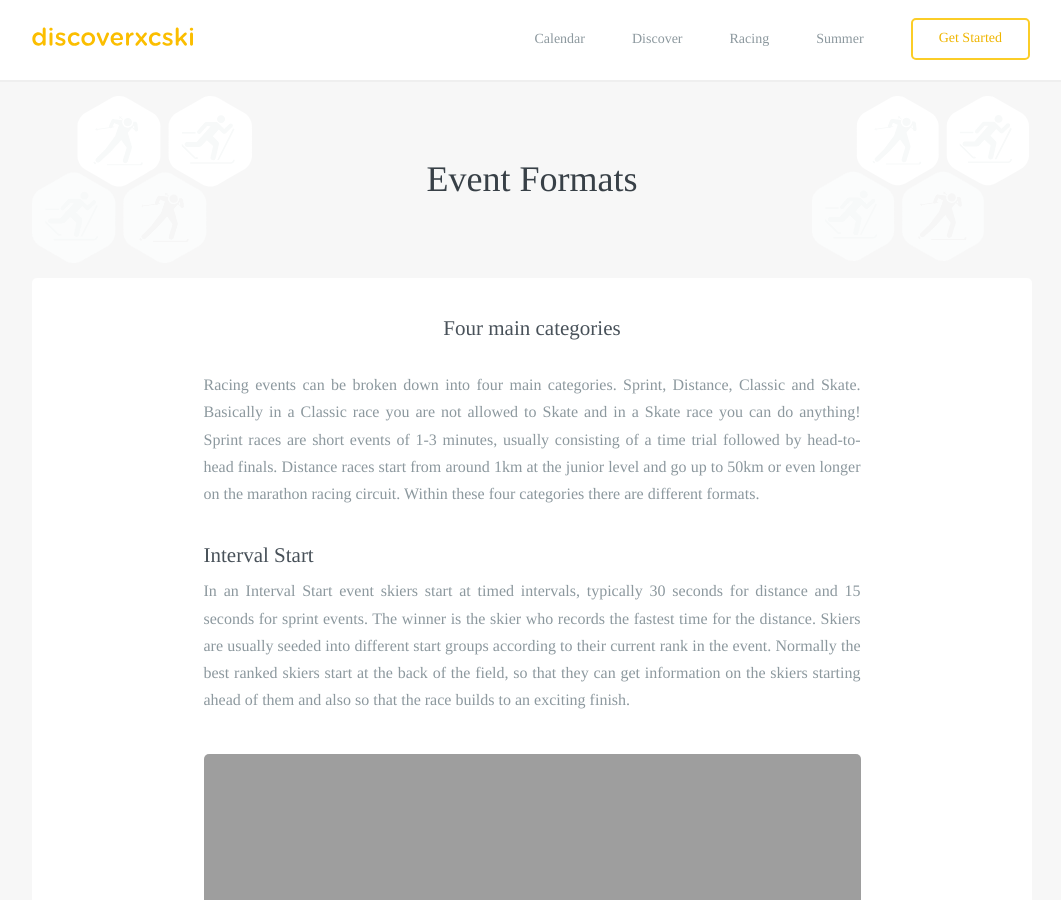
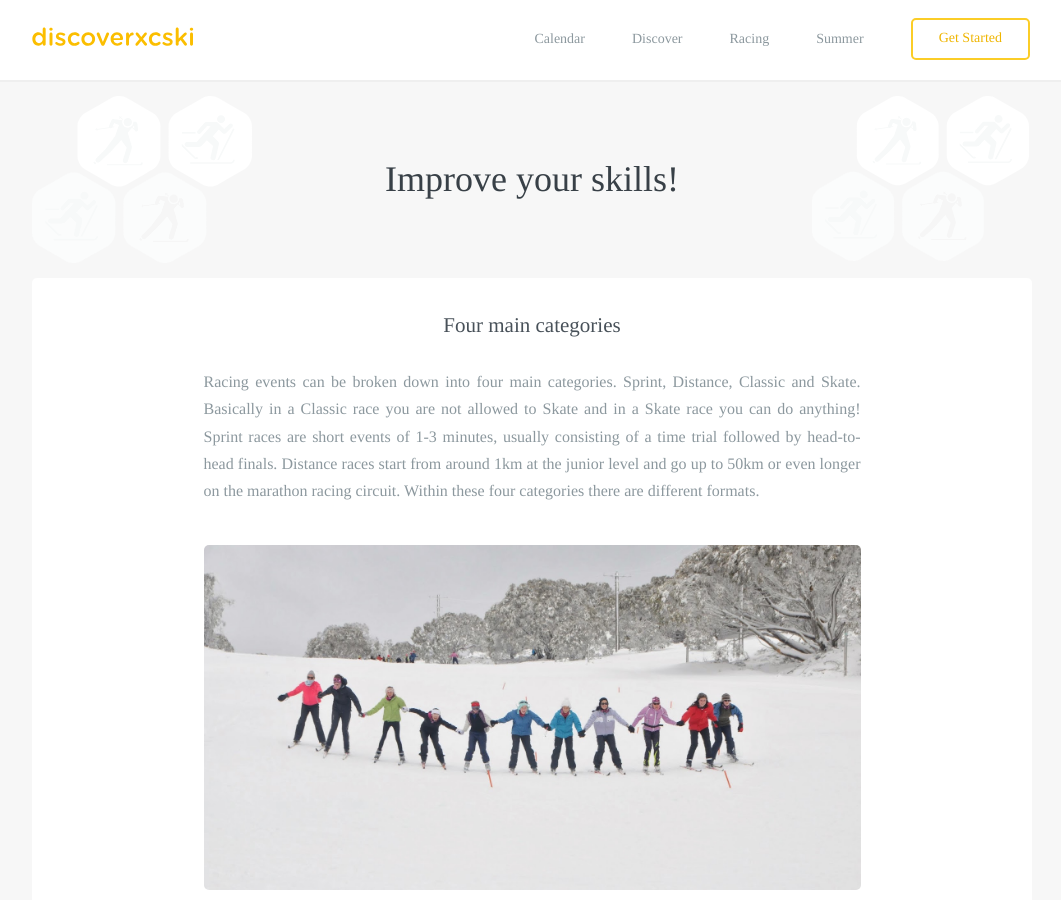
Before and after one commit to robcatto/robcatto.github.io, a Jekyll site: the page built from racing/event-formats/index.html, in a window 1280 px wide and 900 px high. Shown: the whole window, without its empty margins (108-1169 px from the left). Built offline with Jekyll 4.4.1, drawn with Linux system fonts in a browser that asks for light colours; some web fonts are replaced; Markdown is read by kramdown in place of the engine named in the settings.

Commit message:
Update index.html

```diff
--- a/racing/event-formats/index.html
+++ b/racing/event-formats/index.html
@@ -12,7 +12,7 @@ layout: default
             </div>
 
             <section>
-                <h1>Event Formats</h1>
+                <h1>Improve your skills!</h1>
             </section>
 
 
@@ -28,87 +28,96 @@ layout: default
 
 
 
-                <section class="mobile_section" style="padding-bottom: 40px">
-                        <section style="margin-bottom: 40px;">
-                    <h3 class="heading__aligned--page" style="text-align: center; padding-top: 38px;">Four main categories</h3>
+      <div class="content">
+        <div id="content1">
+        <section class="mobile_section" style="padding-bottom: 40px;">
+                <h3 class="heading__aligned--page" style="text-align: center;">Four main categories</h3>
                 <p class="left__aligned--p">Racing events can be broken down into four main categories. Sprint, Distance, Classic and Skate. Basically in a Classic race you are not allowed to Skate and in a Skate race you can do anything! Sprint races are short events of 1-3 minutes, usually consisting of a time trial followed by head-to-head finals. Distance races start from around 1km at the junior level and go up to 50km or even longer on the marathon racing circuit. Within these four categories there are different formats.
                 </p>
-                        <h3 class="heading__aligned--page">Interval Start</h3>
-                        <p class="left__aligned--p left__sub--para">In an Interval Start event skiers start at timed intervals, typically 30 seconds for distance and 15 seconds for sprint events. The winner is the skier who records the fastest time for the distance. Skiers are usually seeded into different start groups according to their current rank in the event. Normally the best ranked skiers start at the back of the field, so that they can get information on the skiers starting ahead of them and also so that the race builds to an exciting finish.
+                <div class="one">
+                <div class="onelarge centered" style="
+                background-image: url(http://www.discoverxcski.com/images/fast-&-female-ceila.jpg);
+                background-size: cover;
+                "></div>
+                </section>
+
+        <section class="mobile_section" style="padding-bottom: 40px;">
+                <h3 class="heading__aligned--page" style="text-align: center;">Interval Start</h3>
+                <p class="left__aligned--p">In an Interval Start event skiers start at timed intervals, typically 30 seconds for distance and 15 seconds for sprint events. The winner is the skier who records the fastest time for the distance. Skiers are usually seeded into different start groups according to their current rank in the event. Normally the best ranked skiers start at the back of the field, so that they can get information on the skiers starting ahead of them and also so that the race builds to an exciting finish.
                 </p>
                 <div class="one">
                 <div class="onelarge centered" style="
                 background-image: url(http://www.discoverxcski.com/images/champs-start.JPG);
                 background-size: cover;
-                                ">      </div>
-                                </div>
+                "></div>
                 </section>
-                           <section>
-                        <h3 class="heading__aligned--page">Mass Start</h3>
-                        <p class="left__aligned--p left__sub--para">In a Mass Start event all competitors start and race together, with the winner the first athlete across the finish line. Normally in championship events each class and sex has a separate mass start, however for club events and citizen events such as the Kangaroo Hoppet the entire field starts together. In World Cup and Olympic mass start events the field is arranged in an arrow format with the best-ranked skier at the point of the arrow. Mass starts can make for very tactical and fun racing, and it is not uncommon for these races to be decided in a sprint with multiple skiers lunging for the line.
+
+                        <section class="mobile_section" style="padding-bottom: 40px;">
+                <h3 class="heading__aligned--page" style="text-align: center;">Mass Start</h3>
+                <p class="left__aligned--p">In a Mass Start event all competitors start and race together, with the winner the first athlete across the finish line. Normally in championship events each class and sex has a separate mass start, however for club events and citizen events such as the Kangaroo Hoppet the entire field starts together. In World Cup and Olympic mass start events the field is arranged in an arrow format with the best-ranked skier at the point of the arrow. Mass starts can make for very tactical and fun racing, and it is not uncommon for these races to be decided in a sprint with multiple skiers lunging for the line.
                 </p>
                 <div class="one">
                 <div class="onelarge centered" style="
                 background-image: url(http://www.discoverxcski.com/images/hoppet-kids.jpg);
                 background-size: cover;
                 "></div>
-                                </div>
                 </section>
-                        <h3 class="heading__aligned--page">Distance Events</h3>
-                        <p class="left__aligned--p left__sub--para">Distance events are competitions that take normally take place over distances of 5 km to 50 km, but also down to 1 km for junior racers. Race distances vary dependent upon age groups, gender, and the level of competition. They can be conducted using interval start or mass start formats.
+
+                        <section class="mobile_section" style="padding-bottom: 40px;">
+                <h3 class="heading__aligned--page" style="text-align: center;">Distance Events</h3>
+                <p class="left__aligned--p">Distance events are competitions that take normally take place over distances of 5 km to 50 km, but also down to 1 km for junior racers. Race distances vary dependent upon age groups, gender, and the level of competition. They can be conducted using interval start or mass start formats.
                 </p>
                 <div class="one">
                 <div class="onelarge centered" style="
                 background-image: url(http://www.discoverxcski.com/images/hoppet-start.JPG);
                 background-size: cover;
                 "></div>
-                                </div>
+                </section>
 
-                       <h3 class="heading__aligned--page">Skiathlon</h3>
-                        <p class="left__aligned--p left__sub--para">A Skiathlon is a mass start competition that involves both classic and freestyle techniques in the one event. Skiers race the first half of the event in classic technique, then make a fast ‘triathlon style’ changing to freestyle poles and skis to allow for the completion of the second half of the event  in freestyle  technique. The winner is the first athlete across the finish line after both techniques have been completed.
+                        <section class="mobile_section" style="padding-bottom: 40px;">
+                <h3 class="heading__aligned--page" style="text-align: center;">Skiathlon</h3>
+                <p class="left__aligned--p">A Skiathlon is a mass start competition that involves both classic and freestyle techniques in the one event. Skiers race the first half of the event in classic technique, then make a fast ‘triathlon style’ changing to freestyle poles and skis to allow for the completion of the second half of the event  in freestyle  technique. The winner is the first athlete across the finish line after both techniques have been completed.
                 </p>
                 <div class="one">
                 <div class="onelarge centered" style="
                 background-image: url(http://www.discoverxcski.com/images/fast-&-female-ceila.jpg);
                 background-size: cover;
                 "></div>
-                                </div>
+                </section>
 
-                       <h3 class="heading__aligned--page">Sprint Events</h3>
-                        <p class="left__aligned--p left__sub--para">Sprint events involve skiers racing head to head over short distances. Course lengths range from 400m to 1.8km and competitions normally have two sections – a qualification round and then final rounds. The qualification round uses an individual time-trial to rank the skiers for the finals. Then the fastest 16 or 30 skiers compete head to head in heats, semi-finals and finals. Typically 4-6 skiers race together in each heat, with the fastest two skiers progressing through to the next round.
+                        <section class="mobile_section" style="padding-bottom: 40px;">
+                <h3 class="heading__aligned--page" style="text-align: center;">Sprint Events</h3>
+                <p class="left__aligned--p">Sprint events involve skiers racing head to head over short distances. Course lengths range from 400m to 1.8km and competitions normally have two sections – a qualification round and then final rounds. The qualification round uses an individual time-trial to rank the skiers for the finals. Then the fastest 16 or 30 skiers compete head to head in heats, semi-finals and finals. Typically 4-6 skiers race together in each heat, with the fastest two skiers progressing through to the next round.
                 </p>
                 <div class="one">
                 <div class="onelarge centered" style="
                 background-image: url(http://www.discoverxcski.com/images/fast-&-female-ceila.jpg);
                 background-size: cover;
-                                        background-position:
                 "></div>
-                                </div>
+                </section>
 
-                       <h3 class="heading__aligned--page">Team Sprint</h3>
-                        <p class="left__aligned--p left__sub--para">The Team Sprint involves two persons skiing alternate relay legs over a sprint distance. At World Cup and Olympic level each skier completes three laps of the course thus a total of 6 laps as a team. There is a qualification round,  usually consisting of two  semi-finals  of 10-15 teams,  and a final of 10 teams made up of a combination of places and times.. Skiers exchange between laps by physically touching their teammate on the body without interfering or obstructing other competitors. The winners are the first team to cross the line after the completion of all laps.  Photo courtesy of flying point road.
+                        <section class="mobile_section" style="padding-bottom: 40px;">
+                <h3 class="heading__aligned--page" style="text-align: center;">Team Sprint</h3>
+                <p class="left__aligned--p">The Team Sprint involves two persons skiing alternate relay legs over a sprint distance. At World Cup and Olympic level each skier completes three laps of the course thus a total of 6 laps as a team. There is a qualification round,  usually consisting of two  semi-finals  of 10-15 teams,  and a final of 10 teams made up of a combination of places and times.. Skiers exchange between laps by physically touching their teammate on the body without interfering or obstructing other competitors. The winners are the first team to cross the line after the completion of all laps.  Photo courtesy of flying point road.
                 </p>
                 <div class="one">
                 <div class="onelarge centered" style="
                 background-image: url(http://www.discoverxcski.com/images/phil-falun.jpg);
                 background-size: cover;
                 "></div>
-                                </div>
+                </section>
 
-                        <h3 class="heading__aligned--page">Relay</h3>
-                        <p class="left__aligned--p left__sub--para">Relay events involve teams of 3-4 skiers skiing the same distance. A Relay can be held with all legs using in the same technique (freestyle or classic), or a combination of both techniques. Major international competitions usually involve two classic and then two freestyle legs. In an Olympic and World Championship relay each leg of the men's event is 10 km, a total of 40 km for the team, and for the women it is 5 km, a total of 20 km for the team. Even after 40 kilometres of skiing the men's event can often still be decided by a sprint finish.
+                        <section class="mobile_section" style="padding-bottom: 40px;">
+                <h3 class="heading__aligned--page" style="text-align: center;">Relay</h3>
+                <p class="left__aligned--p">Relay events involve teams of 3-4 skiers skiing the same distance. A Relay can be held with all legs using in the same technique (freestyle or classic), or a combination of both techniques. Major international competitions usually involve two classic and then two freestyle legs. In an Olympic and World Championship relay each leg of the men's event is 10 km, a total of 40 km for the team, and for the women it is 5 km, a total of 20 km for the team. Even after 40 kilometres of skiing the men's event can often still be decided by a sprint finish.
                 </p>
                 <div class="one">
                 <div class="onelarge centered" style="
-                                        background-image: url(http://www.discoverxcski.com/images/fast-&-female-ceila.jpg);
+                background-image: url(http://www.discoverxcski.com/images/phil-falun.jpg);
                 background-size: cover;
                 "></div>
-                                </div>
-
-
-
                 </section>
 
-
+                    <div class="row">
 
         </div>
```
Lines whose indentation alone changed are shown as unchanged.
